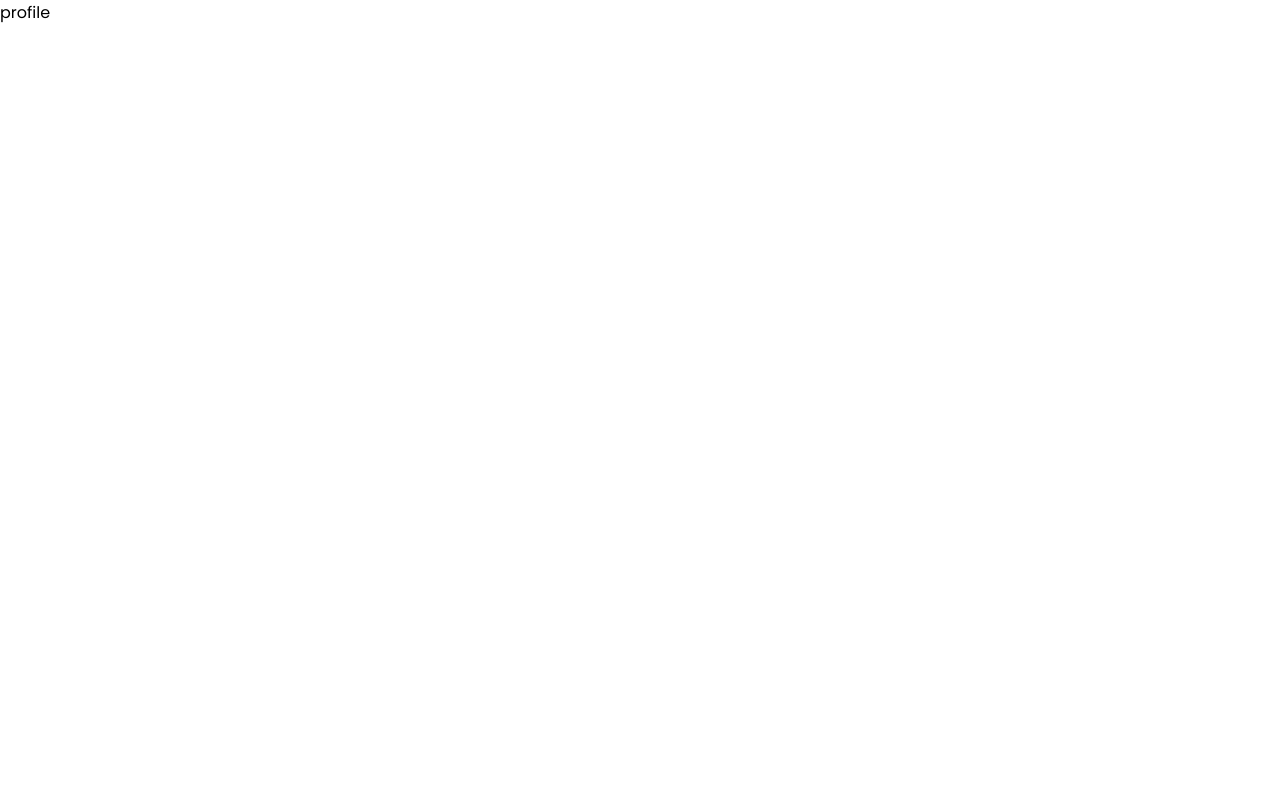
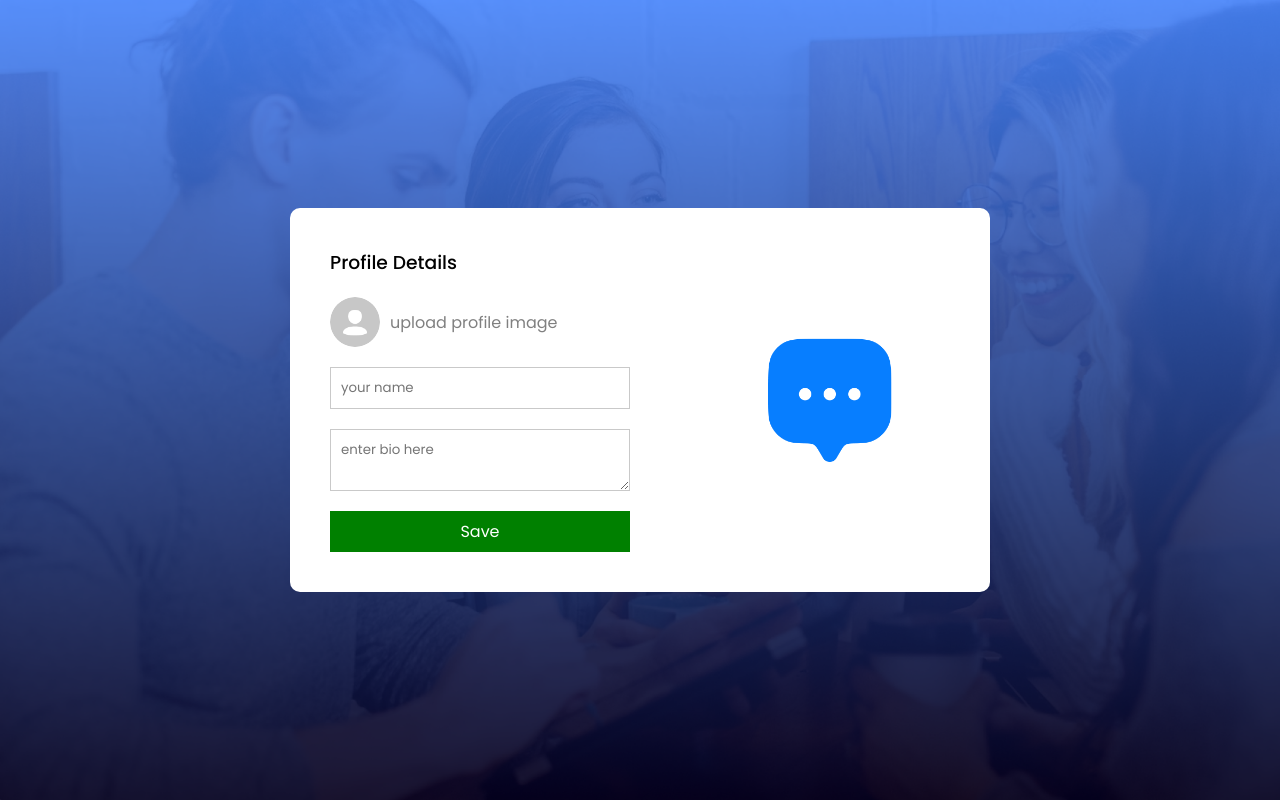
Before and after one commit to JUDHI3134/chat-app, a React (Vite) app: page /profile in a window 1280 px wide. Built offline with nearby package versions, Linux system fonts and the light colour scheme.

Commit message:
create profile page ui

```diff
--- a/src/components/LeftSidebar/LeftSidebar.css
+++ b/src/components/LeftSidebar/LeftSidebar.css
@@ -1,5 +1,5 @@
 .ls{
-    height: 77vh;
+    height: 75vh;
     color: white;
     background-color: #001030;
 }
--- a/src/pages/ProfileUpdate/ProfileUpdate.css
+++ b/src/pages/ProfileUpdate/ProfileUpdate.css
@@ -0,0 +1,58 @@
+.profile{
+    min-height: 100vh;
+    display: flex;
+    justify-content: center;
+    align-items: center;
+    background: url(/background.png) no-repeat;
+    background-size: cover;
+}
+.profile-container{
+    background: white;
+    display: flex;
+    align-items: center;
+    justify-content: space-between;
+    min-width: 700px;
+    border-radius: 10px;
+}
+.profile-pic{
+    max-width: 160px;
+    aspect-ratio: 1/1;
+    margin: 20px auto;
+    border-radius: 50%;
+}
+.profile form{
+    display: flex;
+    flex-direction: column;
+    gap: 20px;
+    padding: 40px;
+}
+.profile form h3{
+    font-weight: 500;
+}
+.profile label{
+    display: flex;
+    align-items: center;
+    gap: 10px;
+    color: gray;
+    cursor: pointer;
+}
+.profile label img{
+    width: 50px;
+    aspect-ratio: 1/1;
+    border-radius: 50%;
+}
+.profile input,textarea{
+    padding: 10px;
+    min-width: 300px;
+    border: 1px solid #c9c9c9;
+    outline-color: #077eff;
+}
+
+.profile form button{
+    border: none;
+    color: white;
+    background-color: green;
+    padding: 8px;
+    font-size: 16px;
+    cursor: pointer;
+}
--- a/src/pages/ProfileUpdate/ProfileUpdate.jsx
+++ b/src/pages/ProfileUpdate/ProfileUpdate.jsx
@@ -1,10 +1,27 @@
-import React from 'react'
+import React, { useState } from 'react'
 import './ProfileUpdate.css'
+import assets from '../../assets/assets'
 
 const ProfileUpdate = () => {
+
+  const [image,setImage] = useState(false)
+
   return (
-    <div>
-      profile
+    <div className='profile'>
+      <div className="profile-container">
+        <form>
+          <h3>Profile Details</h3>
+          <label htmlFor="avatar">
+            <input onChange={(e)=>setImage(e.target.files[0])} type="file" id="avatar" accept='.png, .jpg, .jpeg' hidden />
+            <img src={image ? URL.createObjectURL(image) :assets.avatar_icon} alt="" />
+            upload profile image
+          </label>
+          <input type="text" placeholder='your name' required />
+          <textarea placeholder='enter bio here'></textarea>
+          <button type='submit'>Save</button>
+        </form>
+        <img className='profile-pic' src={image ? URL.createObjectURL(image) :assets.logo_icon} alt="" />
+      </div>
     </div>
   )
 }
```
